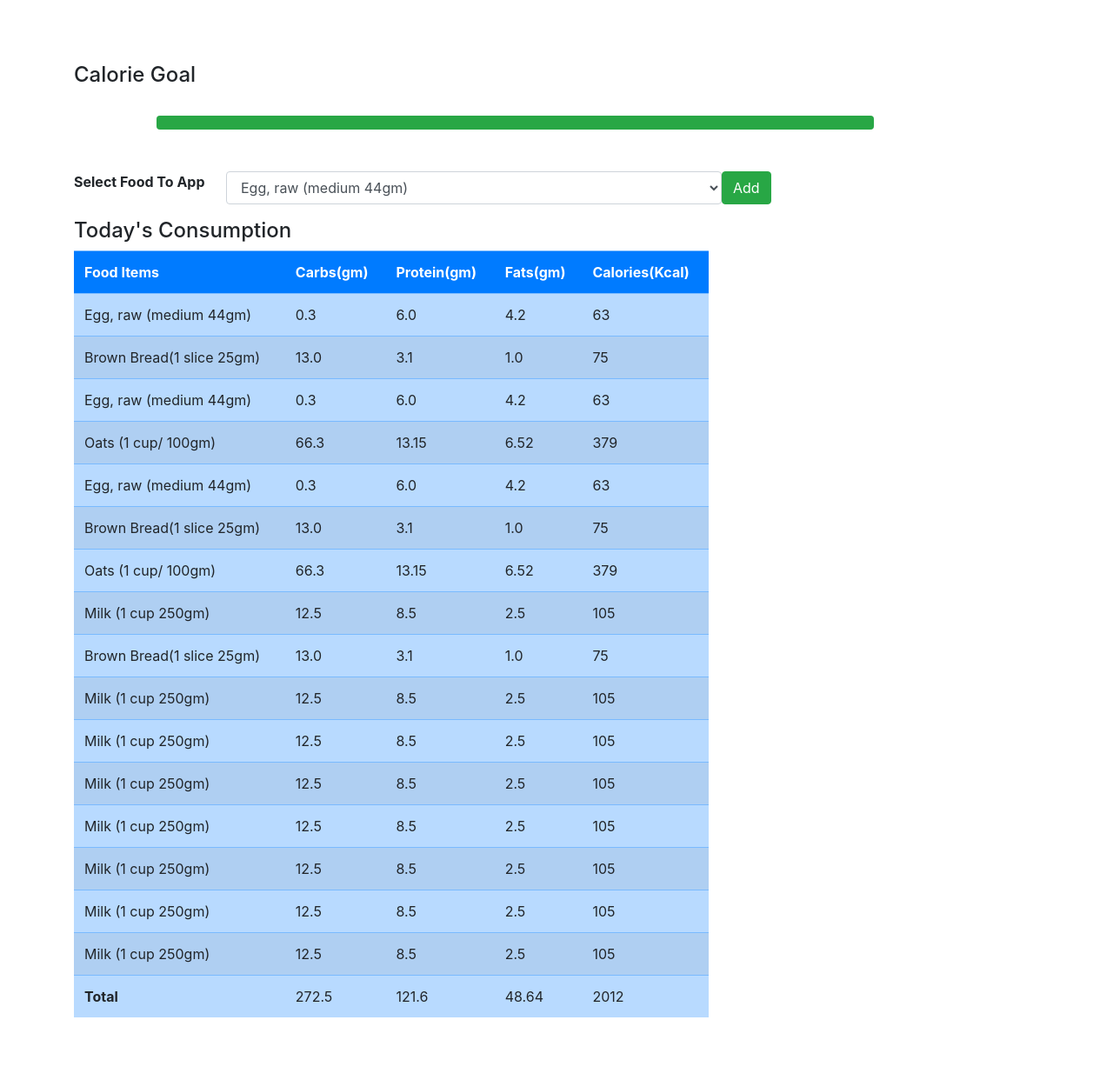
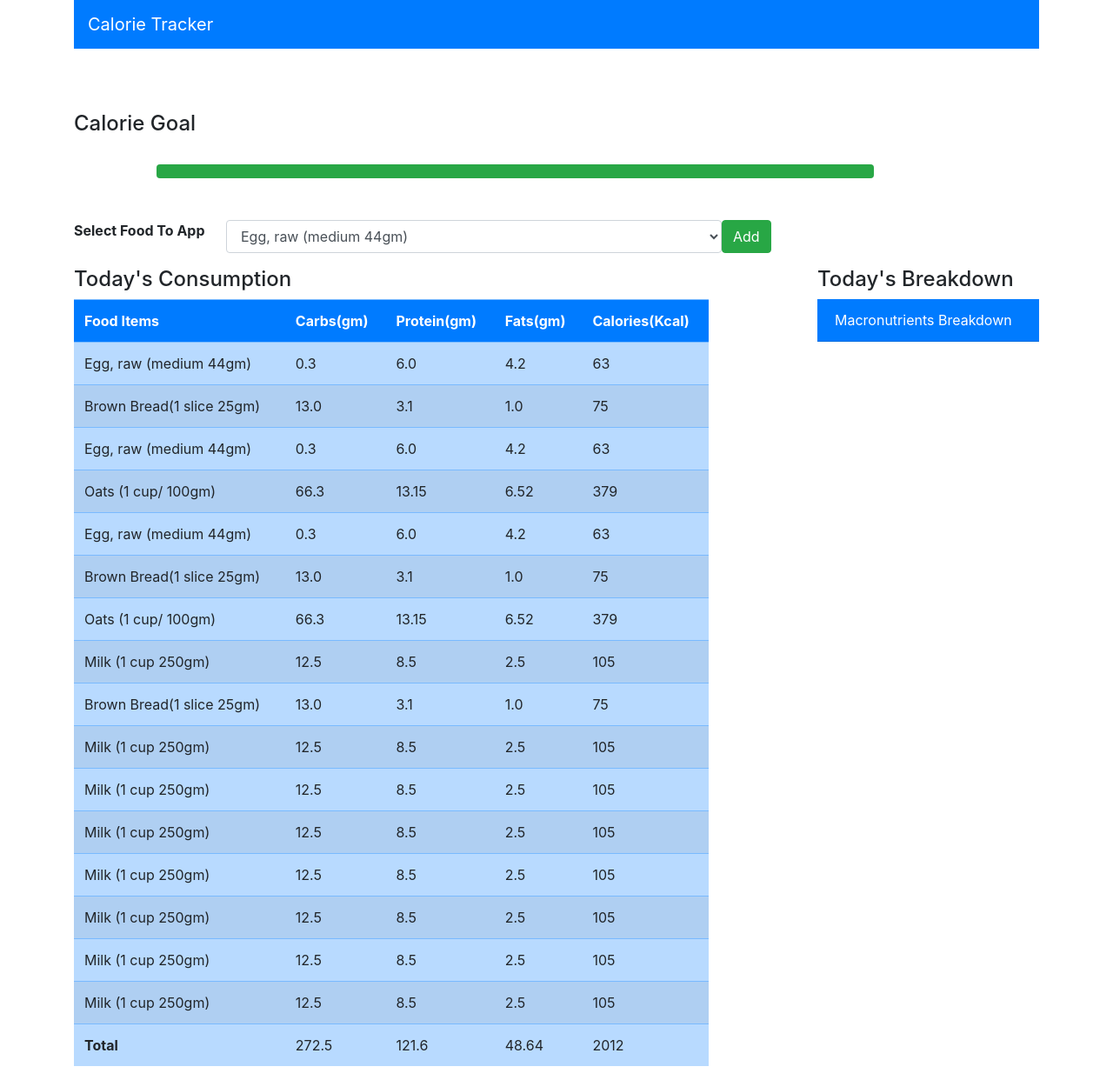
Before and after one commit to Aanchal-kumari-R/django_caloriecount, a Django app: page / in a window 1280 px wide. Shown: the whole page at 87% size. Before the commit the page ends 1170 px from the top, so only its background shows below. Run offline with Django 5.2, Linux system fonts and the light colour scheme; a user stored in the database is signed in; data comes from the database, SQL or seed files in the repository; both versions use the stored data as it was after the commit.

Commit message:
Adding Navbar

```diff
--- a/myapp/templates/myapp/index.html
+++ b/myapp/templates/myapp/index.html
@@ -8,6 +8,13 @@
 </head>
 <body>
   <div class="container">
+    <div class="row">
+      <div class="col-md-12">
+        <nav class="navbar navbar-dark bg-primary">
+          <span class="navbar-brand">Calorie Tracker</span>
+        </nav>
+      </div>
+    </div>
     <br><br><br>
     <h4>Calorie Goal</h4>
     <br>
@@ -71,7 +78,15 @@
         </table>
       </div>
       <div class="col-md-3 offset-md-1">
+           <div class="">
+            <h4>Today's Breakdown</h4>
+           </div>
+           <div class="card-header text-white bg-primary">
+             Macronutrients Breakdown
+           </div>
+           <div class="col-md-12">
 
+           </div>
       </div>
     </div>
   </div>
```
Also changed, not shown: db.sqlite3.
